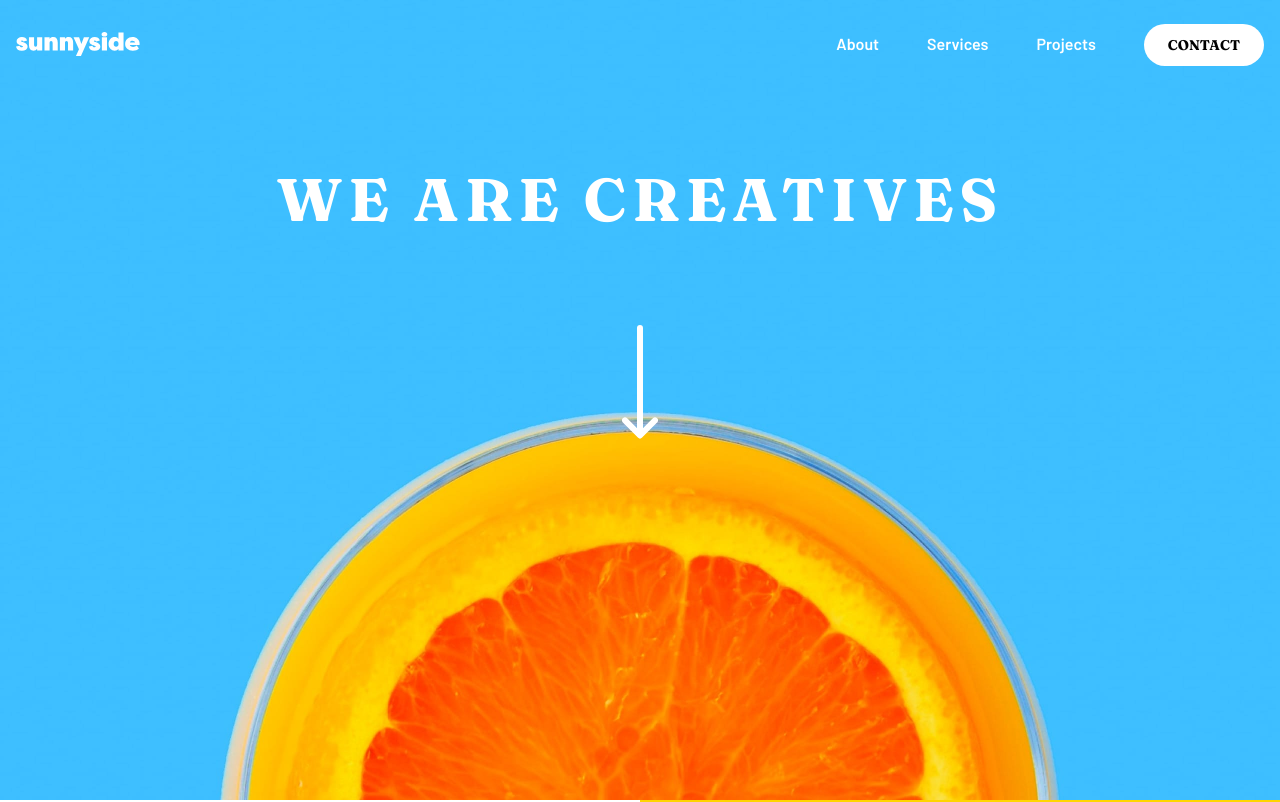
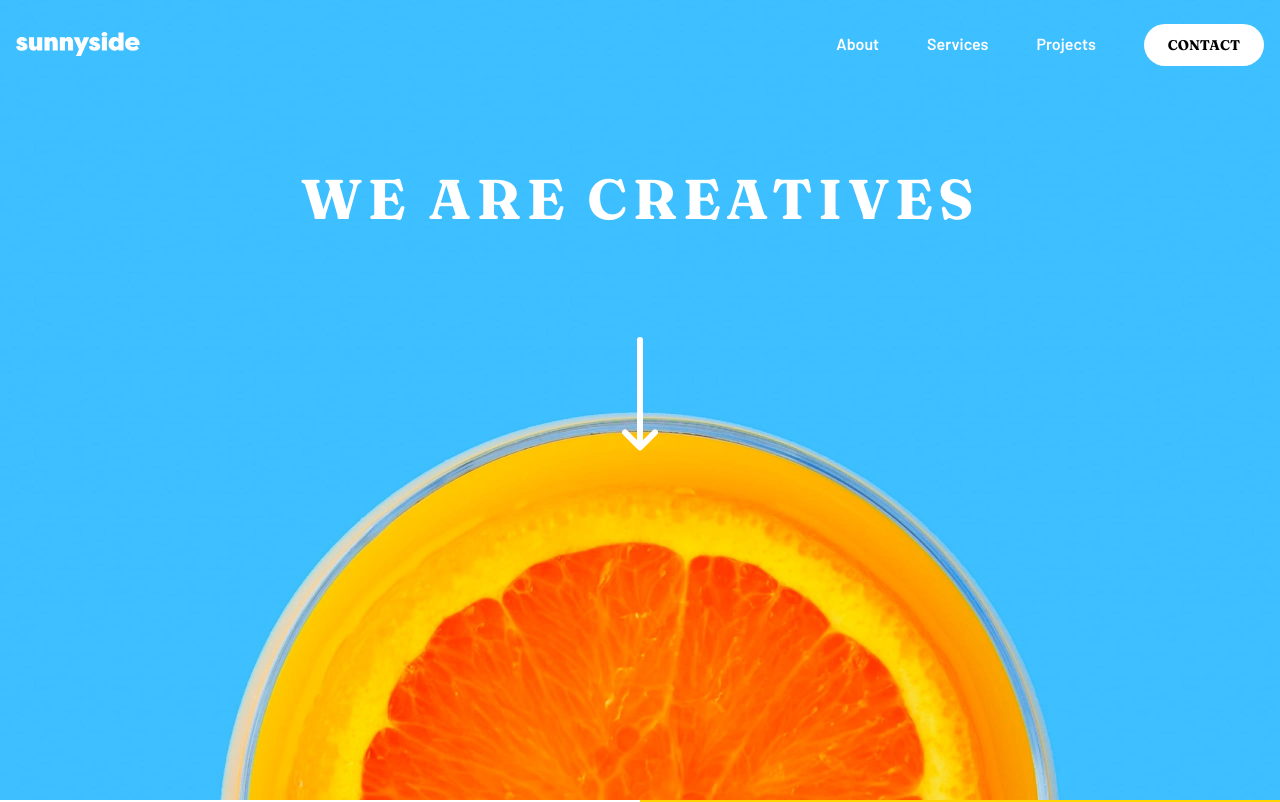
Before and after one commit to Randall3475/sunnyside-agency-landing-page, a React (Vite) app: page / in a window 1280 px wide. Shown: the top 802 px of the page. Built offline with nearby package versions, Linux system fonts and the light colour scheme.

Commit message:
Update Hero.tsx

```diff
--- a/src/components/Hero.tsx
+++ b/src/components/Hero.tsx
@@ -5,7 +5,7 @@ export default function Hero() {
     <>
       <section className="bg-cover bg-bottom md:bg-[url('../public/images/desktop/image-header.jpg')] bg-[url('../public/images/mobile/image-header.jpg')] h-screen flex flex-col justify-center items-center">
         <div className="flex flex-col items-center gap-y-24 md:mb-48 mb-24 px-4">
-          <h1 className="md:text-6xl text-4xl text-white font-body uppercase tracking-widest text-center">
+          <h1 className="md:text-[56px] text-[40px] text-white font-body uppercase tracking-widest text-center">
             We are creatives
           </h1>
           <ArrowDownIcon />
```
